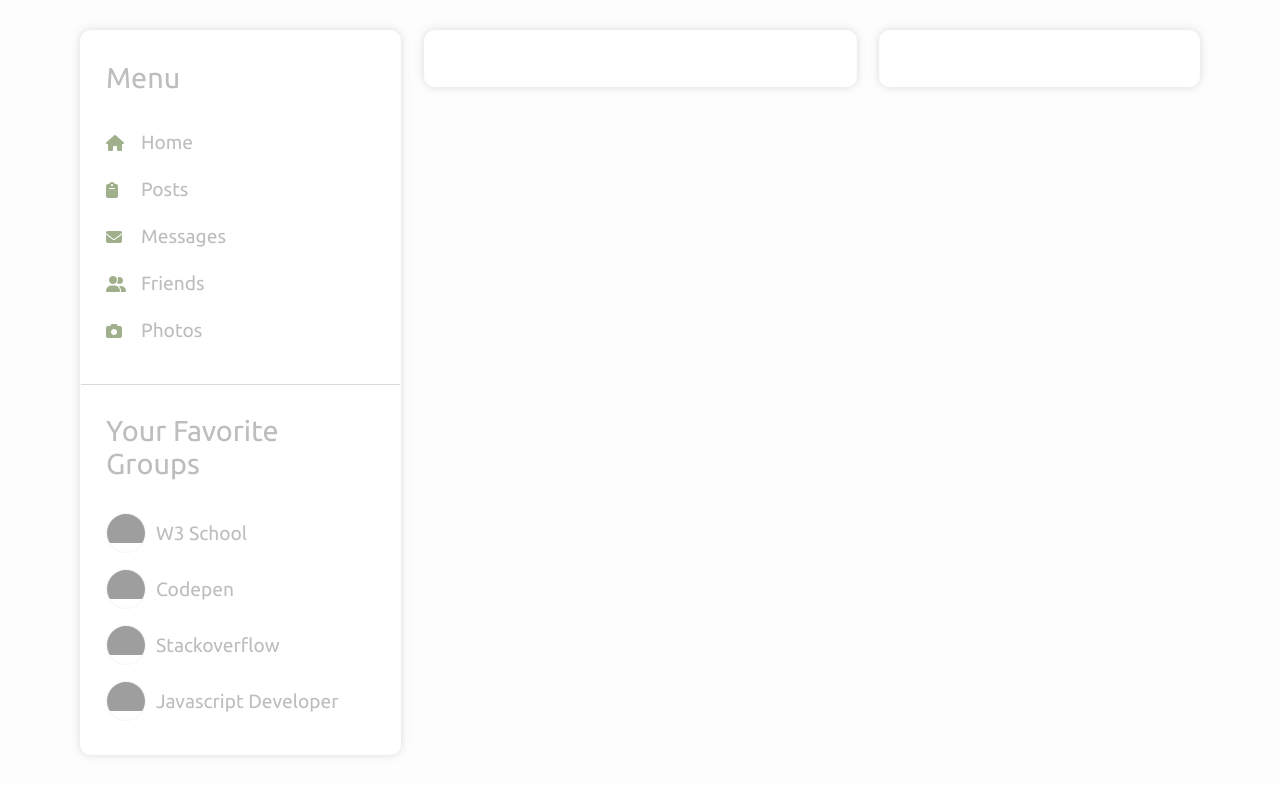
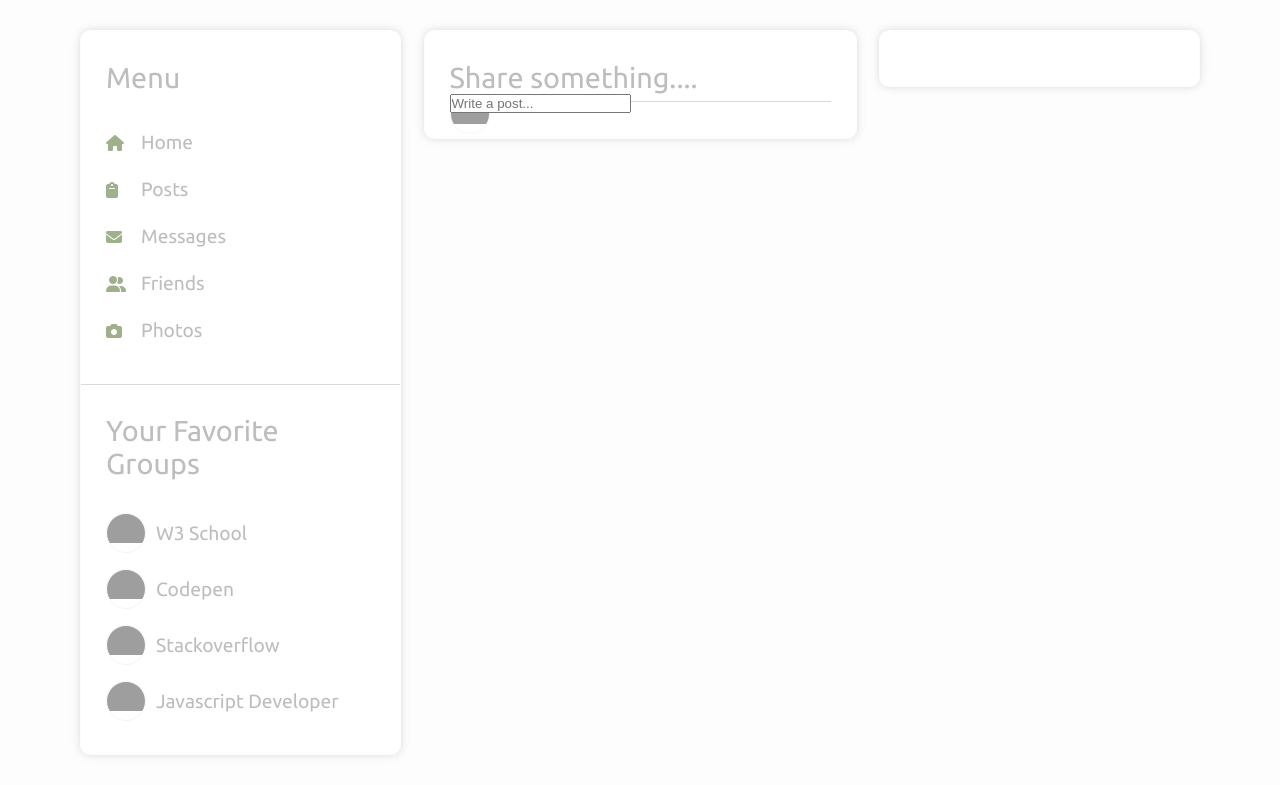
Before and after one commit to BasakKurtLab/Social-Media-App, a PHP site: page / in a window 1280 px wide. Shown: the part 110-895 px from the top of the page. Run offline with PHP 8.4, Linux system fonts and the light colour scheme; some libraries are stand-ins or nearby versions; grey boxes are pictures that could not be loaded.

Commit message:
post section added

```diff
--- a/index.html
+++ b/index.html
@@ -69,7 +69,16 @@
 
 
             </section>
-            <section class="middle"></section>
+            <section class="middle">
+                <div class="post">
+                    <div class="title">Share something....</div>
+
+                    <div class="image"><img src="../images/profil.bmp"></div>
+                    <div class="post-text"><input type="text" placeholder="Write a post..."></div>
+                </div>
+
+
+            </section>
             <section class="right"></section>
         </div>
 
--- a/style.css
+++ b/style.css
@@ -84,14 +84,14 @@
   list-style: none;
   display: inline-block;
 }
-.navbar .menu li .image, main .groups .image {
+.navbar .menu li .image, main .groups .image, main .middle .post .image {
   width: 40px;
   height: 40px;
   border-radius: 50%;
   border: 1px solid var(--c3);
   overflow: hidden;
 }
-.navbar .menu li .image img, main .groups .image img {
+.navbar .menu li .image img, main .groups .image img, main .middle .post .image img {
   width: 100%;
   object-fit: cover;
 }
@@ -182,11 +182,11 @@ main .left .menu-left a:hover {
 main .left .menu-left a:hover span {
   color: rgb(97, 95, 95);
 }
-main .f-groups .title{
+main .f-groups .title, main .post .title{
   position: relative;
 
 }
-main .f-groups .title::before {
+main .f-groups .title::before  {
   content: "";
   width: 100%;
   height: 1px;
@@ -214,14 +214,28 @@ main .groups a{
   font-family: "Ubuntu", sans-serif;
   font-size: 1.2em;
   transition: color 0.3s ease;
-
-
-
-}
+ }
 main .groups a span{
   margin-left: 10px;
 }
+/******* section middle *****/
+main .middle .post .image{
+position: absolute;
+}
+main .middle .post .post-text{
+position: relative;
 
+}
+
+main .post .title::after{
+  content: "";
+  width: 100%;
+  height: 1px;
+  background-color: #6663633d;
+  position: absolute;
+  top:40px;
+  left:0;
+}
 
 /* responsive media query starts*/
 @media (max-width: 1300px) {
```
